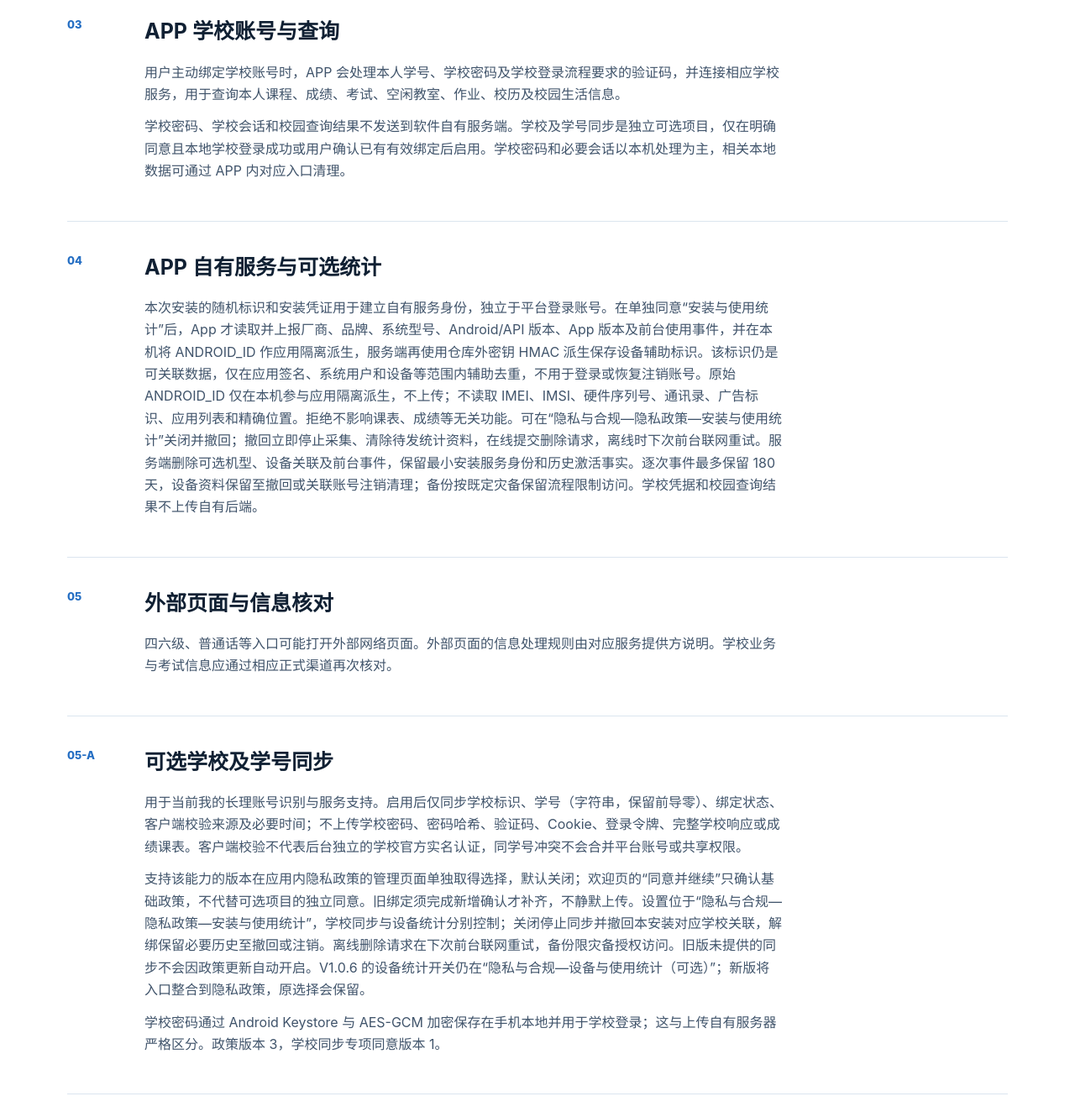
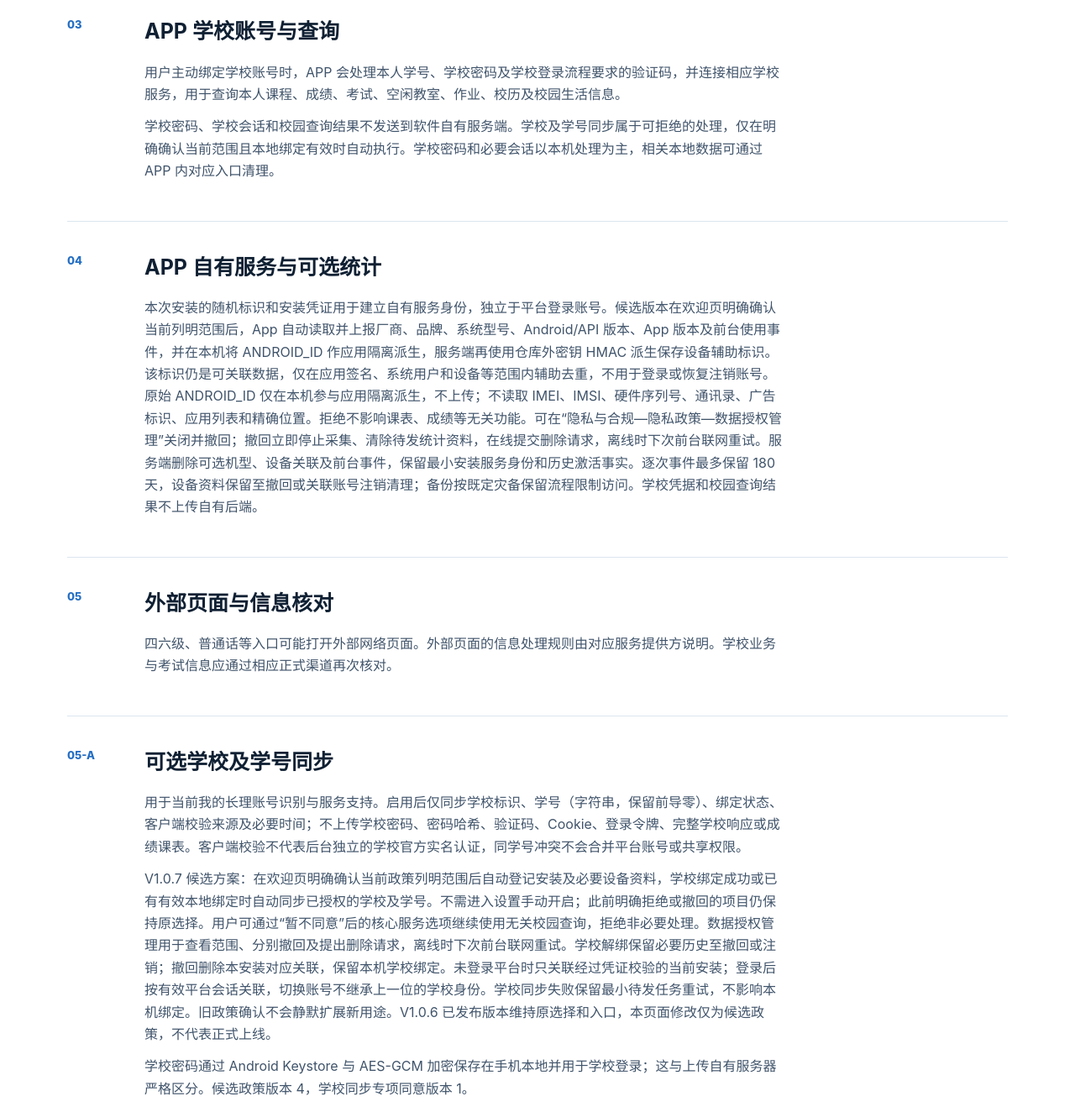
Before and after one commit to HEltDeng/my-changli-website, a website built with Vite: page privacy.html in a window 1280 px wide. Shown: the part 960-2284 px from the top of the page at 84% size. Built offline with nearby package versions, Linux system fonts and the light colour scheme; no server answers.

Commit message:
docs(privacy): describe candidate automatic consent scope and withdrawal

```diff
--- a/privacy.html
+++ b/privacy.html
@@ -18,10 +18,10 @@
       <article class="document-page container">
         <section><p class="document-index">01</p><div><h2>网站访问</h2><p>本网站是公开展示与下载页面，以游客访问为主，不提供用户注册、评论、转发、通讯群组或内容发布功能。</p><p>为保障运行安全和排查故障，服务器可能记录必要的访问时间、访问地址、请求类型和来源 IP。本站不接入广告、第三方统计工具或网页追踪服务。</p></div></section>
         <section><p class="document-index">02</p><div><h2>联系与投诉举报</h2><p>本站不设置在线提交表单。点击联系按钮后，将由设备默认邮件客户端处理邮件。只有在用户主动发送邮件时，项目维护者才会收到用户自行提供的内容。</p><p>请只发送处理问题所必要的信息，不要发送学校密码、验证码、身份证号、完整成绩、访问令牌或登录会话。</p></div></section>
-        <section><p class="document-index">03</p><div><h2>APP 学校账号与查询</h2><p>用户主动绑定学校账号时，APP 会处理本人学号、学校密码及学校登录流程要求的验证码，并连接相应学校服务，用于查询本人课程、成绩、考试、空闲教室、作业、校历及校园生活信息。</p><p>学校密码、学校会话和校园查询结果不发送到软件自有服务端。学校及学号同步是独立可选项目，仅在明确同意且本地学校登录成功或用户确认已有有效绑定后启用。学校密码和必要会话以本机处理为主，相关本地数据可通过 APP 内对应入口清理。</p></div></section>
-        <section><p class="document-index">04</p><div><h2>APP 自有服务与可选统计</h2><p>本次安装的随机标识和安装凭证用于建立自有服务身份，独立于平台登录账号。在单独同意“安装与使用统计”后，App 才读取并上报厂商、品牌、系统型号、Android/API 版本、App 版本及前台使用事件，并在本机将 ANDROID_ID 作应用隔离派生，服务端再使用仓库外密钥 HMAC 派生保存设备辅助标识。该标识仍是可关联数据，仅在应用签名、系统用户和设备等范围内辅助去重，不用于登录或恢复注销账号。原始 ANDROID_ID 仅在本机参与应用隔离派生，不上传；不读取 IMEI、IMSI、硬件序列号、通讯录、广告标识、应用列表和精确位置。拒绝不影响课表、成绩等无关功能。可在“隐私与合规—隐私政策—安装与使用统计”关闭并撤回；撤回立即停止采集、清除待发统计资料，在线提交删除请求，离线时下次前台联网重试。服务端删除可选机型、设备关联及前台事件，保留最小安装服务身份和历史激活事实。逐次事件最多保留 180 天，设备资料保留至撤回或关联账号注销清理；备份按既定灾备保留流程限制访问。学校凭据和校园查询结果不上传自有后端。</p></div></section>
+        <section><p class="document-index">03</p><div><h2>APP 学校账号与查询</h2><p>用户主动绑定学校账号时，APP 会处理本人学号、学校密码及学校登录流程要求的验证码，并连接相应学校服务，用于查询本人课程、成绩、考试、空闲教室、作业、校历及校园生活信息。</p><p>学校密码、学校会话和校园查询结果不发送到软件自有服务端。学校及学号同步属于可拒绝的处理，仅在明确确认当前范围且本地绑定有效时自动执行。学校密码和必要会话以本机处理为主，相关本地数据可通过 APP 内对应入口清理。</p></div></section>
+        <section><p class="document-index">04</p><div><h2>APP 自有服务与可选统计</h2><p>本次安装的随机标识和安装凭证用于建立自有服务身份，独立于平台登录账号。候选版本在欢迎页明确确认当前列明范围后，App 自动读取并上报厂商、品牌、系统型号、Android/API 版本、App 版本及前台使用事件，并在本机将 ANDROID_ID 作应用隔离派生，服务端再使用仓库外密钥 HMAC 派生保存设备辅助标识。该标识仍是可关联数据，仅在应用签名、系统用户和设备等范围内辅助去重，不用于登录或恢复注销账号。原始 ANDROID_ID 仅在本机参与应用隔离派生，不上传；不读取 IMEI、IMSI、硬件序列号、通讯录、广告标识、应用列表和精确位置。拒绝不影响课表、成绩等无关功能。可在“隐私与合规—隐私政策—数据授权管理”关闭并撤回；撤回立即停止采集、清除待发统计资料，在线提交删除请求，离线时下次前台联网重试。服务端删除可选机型、设备关联及前台事件，保留最小安装服务身份和历史激活事实。逐次事件最多保留 180 天，设备资料保留至撤回或关联账号注销清理；备份按既定灾备保留流程限制访问。学校凭据和校园查询结果不上传自有后端。</p></div></section>
         <section><p class="document-index">05</p><div><h2>外部页面与信息核对</h2><p>四六级、普通话等入口可能打开外部网络页面。外部页面的信息处理规则由对应服务提供方说明。学校业务与考试信息应通过相应正式渠道再次核对。</p></div></section>
-        <section><p class="document-index">05-A</p><div><h2>可选学校及学号同步</h2><p>用于当前我的长理账号识别与服务支持。启用后仅同步学校标识、学号（字符串，保留前导零）、绑定状态、客户端校验来源及必要时间；不上传学校密码、密码哈希、验证码、Cookie、登录令牌、完整学校响应或成绩课表。客户端校验不代表后台独立的学校官方实名认证，同学号冲突不会合并平台账号或共享权限。</p><p>支持该能力的版本在应用内隐私政策的管理页面单独取得选择，默认关闭；欢迎页的“同意并继续”只确认基础政策，不代替可选项目的独立同意。旧绑定须完成新增确认才补齐，不静默上传。设置位于“隐私与合规—隐私政策—安装与使用统计”，学校同步与设备统计分别控制；关闭停止同步并撤回本安装对应学校关联，解绑保留必要历史至撤回或注销。离线删除请求在下次前台联网重试，备份限灾备授权访问。旧版未提供的同步不会因政策更新自动开启。V1.0.6 的设备统计开关仍在“隐私与合规—设备与使用统计（可选）”；新版将入口整合到隐私政策，原选择会保留。</p><p>学校密码通过 Android Keystore 与 AES-GCM 加密保存在手机本地并用于学校登录；这与上传自有服务器严格区分。政策版本 3，学校同步专项同意版本 1。</p></div></section>
+        <section><p class="document-index">05-A</p><div><h2>可选学校及学号同步</h2><p>用于当前我的长理账号识别与服务支持。启用后仅同步学校标识、学号（字符串，保留前导零）、绑定状态、客户端校验来源及必要时间；不上传学校密码、密码哈希、验证码、Cookie、登录令牌、完整学校响应或成绩课表。客户端校验不代表后台独立的学校官方实名认证，同学号冲突不会合并平台账号或共享权限。</p><p>V1.0.7 候选方案：在欢迎页明确确认当前政策列明范围后自动登记安装及必要设备资料，学校绑定成功或已有有效本地绑定时自动同步已授权的学校及学号。不需进入设置手动开启；此前明确拒绝或撤回的项目仍保持原选择。用户可通过“暂不同意”后的核心服务选项继续使用无关校园查询，拒绝非必要处理。数据授权管理用于查看范围、分别撤回及提出删除请求，离线时下次前台联网重试。学校解绑保留必要历史至撤回或注销；撤回删除本安装对应关联，保留本机学校绑定。未登录平台时只关联经过凭证校验的当前安装；登录后按有效平台会话关联，切换账号不继承上一位的学校身份。学校同步失败保留最小待发任务重试，不影响本机绑定。旧政策确认不会静默扩展新用途。V1.0.6 已发布版本维持原选择和入口，本页面修改仅为候选政策，不代表正式上线。</p><p>学校密码通过 Android Keystore 与 AES-GCM 加密保存在手机本地并用于学校登录；这与上传自有服务器严格区分。候选政策版本 4，学校同步专项同意版本 1。</p></div></section>
         <section><p class="document-index">06</p><div><h2>联系我们</h2><p>如对本隐私说明或相关信息处理有疑问，可通过项目联系邮箱反馈。</p><a class="button button-secondary inline-button" data-mail-kind="contact">联系我们</a></div></section>
       </article>
     </main>
```
